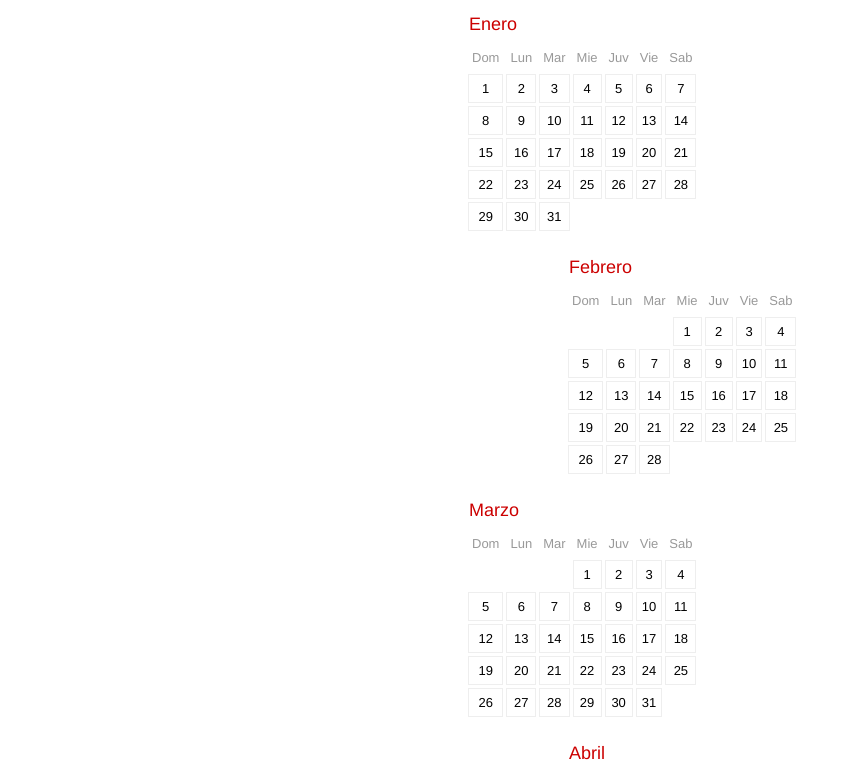
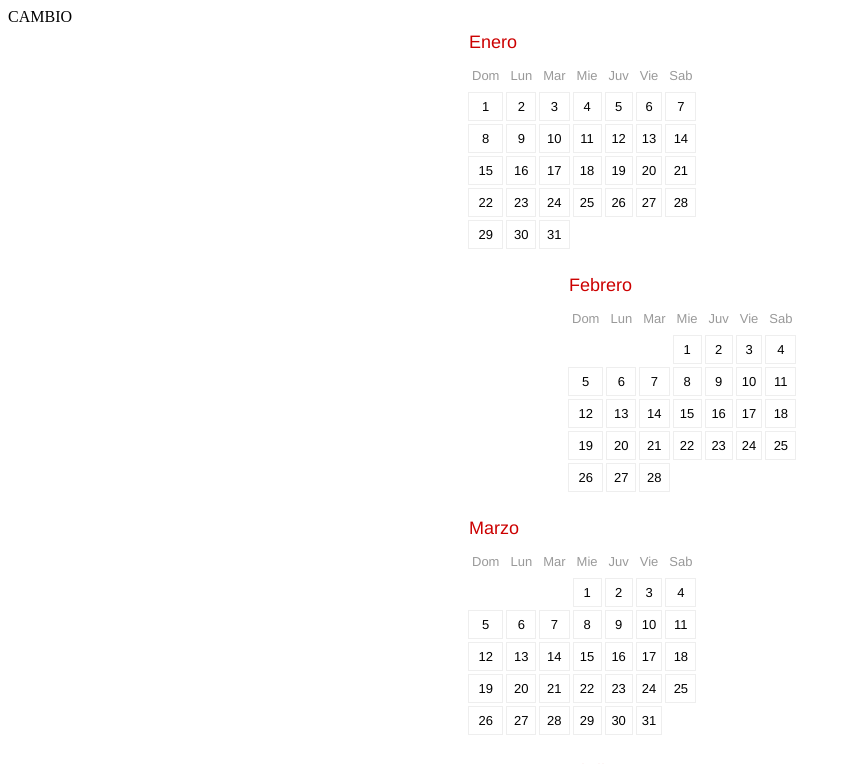
Before and after one commit to wallaxe/calendario-test1, a plain HTML site: page index.html in a window 1280 px wide. Shown: the top 764 px of the page, without its empty margins (0-851 px from the left). Drawn offline with Linux system fonts and the light colour scheme.

Commit message:
CAMBIO en index

```diff
--- a/index.html
+++ b/index.html
@@ -6,6 +6,6 @@
     <link rel="stylesheet" href="styles.css">
 </head>
 <body>
-
+CAMBIO
 </body>
 </html>
```
